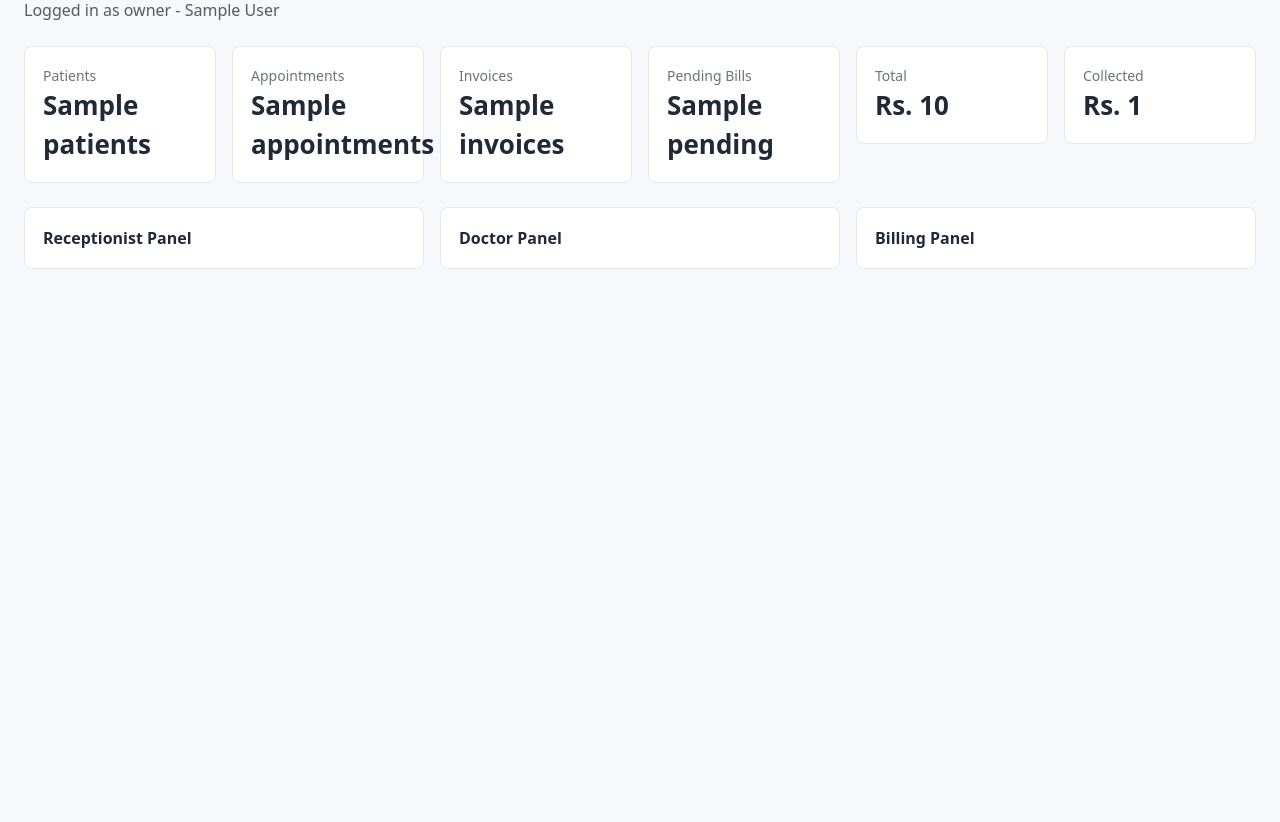
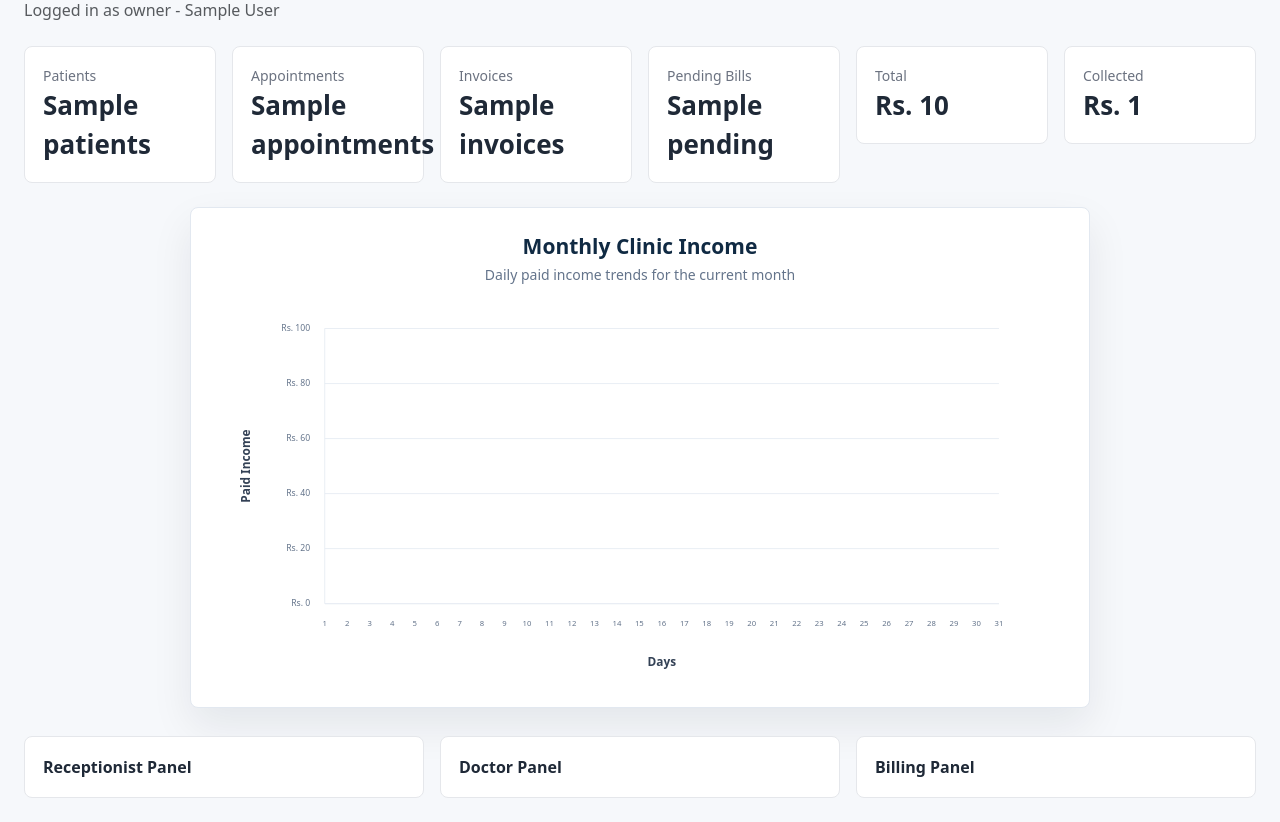
Before and after one commit to Nagammai-Nags/Clinic-Management, a Flask app: template templates/dashboard.html in a window 1280 px wide. Shown: the part 125-947 px from the top of the page. Before the commit the page ends 394 px from the top, so only its background shows below. Run offline with Flask 3, Linux system fonts and the light colour scheme; the visitor is signed in with stand-in values (Sample User, id 1); the template is opened without the code that fills it: most values are stand-ins (such as "Sample title", 1, 10 or a date in 2020).

Commit message:
added graph for insights in owner login

```diff
--- a/app.py
+++ b/app.py
@@ -1,6 +1,7 @@
 import os
 import shutil
 import subprocess
+from datetime import date, datetime
 from pathlib import Path
 
 from flask import Flask, flash, redirect, render_template, request, session, url_for
@@ -114,6 +115,23 @@ def can_open_appointment(appointment_id):
     return any(item["appointment_id"] == str(appointment_id) for item in doctor_queue)
 
 
+def monthly_income_series(invoices):
+    today = date.today()
+    daily_totals = [0.0] * 31
+
+    for invoice in invoices:
+        if invoice.get("status") != "Paid":
+            continue
+        try:
+            invoice_date = datetime.strptime(invoice.get("date", ""), "%Y-%m-%d").date()
+        except ValueError:
+            continue
+        if invoice_date.year == today.year and invoice_date.month == today.month and 1 <= invoice_date.day <= 31:
+            daily_totals[invoice_date.day - 1] += float(invoice.get("paid") or 0)
+
+    return [{"day": day, "amount": daily_totals[day - 1]} for day in range(1, 32)]
+
+
 @app.context_processor
 def inject_user():
     return {
@@ -153,7 +171,14 @@ def dashboard():
         return guard
     stat_fields = ["patients", "appointments", "invoices", "pending", "total", "paid"]
     stats = rows("stats", stat_fields)[0]
-    return render_template("dashboard.html", stats=stats)
+    income_series = []
+    if session.get("role") == "owner":
+        invoice_fields = [
+            "invoice_id", "patient_id", "patient_name", "patient_phone", "doctor", "consultation",
+            "medicine", "lab", "total", "paid", "status", "method", "date",
+        ]
+        income_series = monthly_income_series(rows("billing", invoice_fields))
+    return render_template("dashboard.html", stats=stats, income_series=income_series)
 
 
 @app.route("/patients")
--- a/static/script.js
+++ b/static/script.js
@@ -21,3 +21,121 @@ if (billingSearch && billingTable) {
     });
   });
 }
+
+const incomeChart = document.querySelector(".income-chart");
+
+if (incomeChart) {
+  const data = JSON.parse(incomeChart.dataset.income || "[]");
+  const svg = incomeChart.querySelector("svg");
+  const grid = svg.querySelector(".chart-grid");
+  const yLabels = svg.querySelector(".chart-y-labels");
+  const xLabels = svg.querySelector(".chart-x-labels");
+  const line = svg.querySelector(".chart-line");
+  const area = svg.querySelector(".chart-area");
+  const points = svg.querySelector(".chart-points");
+  const tooltip = document.createElement("div");
+
+  tooltip.className = "chart-tooltip";
+  incomeChart.appendChild(tooltip);
+
+  const chart = { left: 104, right: 36, top: 28, bottom: 72, width: 740, height: 302 };
+  const maxAmount = Math.max(...data.map((item) => Number(item.amount)), 0);
+  const yMax = Math.max(100, Math.ceil(maxAmount / 100) * 100);
+  const xFor = (day) => chart.left + ((day - 1) / 30) * chart.width;
+  const yFor = (amount) => chart.top + chart.height - (Number(amount) / yMax) * chart.height;
+  const make = (name, attrs = {}) => {
+    const element = document.createElementNS("http://www.w3.org/2000/svg", name);
+    Object.entries(attrs).forEach(([key, value]) => element.setAttribute(key, value));
+    return element;
+  };
+  const formatAmount = (amount) => `Rs. ${Number(amount).toLocaleString("en-IN")}`;
+  const formatAxisAmount = (amount) => {
+    const value = Number(amount);
+    if (value >= 100000) return `Rs. ${(value / 100000).toFixed(1).replace(".0", "")}L`;
+    if (value >= 1000) return `Rs. ${(value / 1000).toFixed(1).replace(".0", "")}K`;
+    return formatAmount(value);
+  };
+  const smoothPath = (items) => {
+    if (!items.length) return "";
+
+    const coords = items.map((item) => [xFor(item.day), yFor(item.amount)]);
+    return coords.reduce((path, point, index) => {
+      if (index === 0) return `M ${point[0]} ${point[1]}`;
+
+      const previous = coords[index - 1];
+      const controlX = (previous[0] + point[0]) / 2;
+      return `${path} C ${controlX} ${previous[1]}, ${controlX} ${point[1]}, ${point[0]} ${point[1]}`;
+    }, "");
+  };
+
+  for (let index = 0; index <= 5; index += 1) {
+    const amount = (yMax / 5) * index;
+    const y = yFor(amount);
+    grid.appendChild(make("line", { x1: chart.left, x2: chart.left + chart.width, y1: y, y2: y }));
+    yLabels.appendChild(make("text", {
+      class: "chart-y-label",
+      x: chart.left - 16,
+      y: y + 3,
+    })).textContent = formatAxisAmount(amount);
+  }
+
+  grid.appendChild(make("line", {
+    class: "chart-axis",
+    x1: chart.left,
+    x2: chart.left,
+    y1: chart.top,
+    y2: chart.top + chart.height,
+  }));
+  grid.appendChild(make("line", {
+    class: "chart-axis",
+    x1: chart.left,
+    x2: chart.left + chart.width,
+    y1: chart.top + chart.height,
+    y2: chart.top + chart.height,
+  }));
+
+  Array.from({ length: 31 }, (_, index) => index + 1).forEach((day) => {
+    xLabels.appendChild(make("text", {
+      class: "chart-x-label",
+      x: xFor(day),
+      y: chart.top + chart.height + 24,
+    })).textContent = day;
+  });
+
+  const path = smoothPath(data);
+  line.setAttribute("d", path);
+  area.setAttribute(
+    "d",
+    `${path} L ${xFor(31)} ${chart.top + chart.height} L ${xFor(1)} ${chart.top + chart.height} Z`
+  );
+
+  data.forEach((item) => {
+    const circle = make("circle", {
+      class: "chart-point",
+      cx: xFor(item.day),
+      cy: yFor(item.amount),
+      r: Number(item.amount) > 0 ? 5.5 : 4,
+      tabindex: 0,
+      "aria-label": `Day ${item.day}, paid amount ${formatAmount(item.amount)}`,
+    });
+
+    const showTooltip = () => {
+      const rect = circle.getBoundingClientRect();
+      circle.classList.add("chart-point--active");
+      tooltip.innerHTML = `<span>Clinic income trend</span>Day ${item.day}`;
+      tooltip.style.left = `${rect.left + rect.width / 2}px`;
+      tooltip.style.top = `${rect.top}px`;
+      tooltip.style.opacity = "1";
+    };
+    const hideTooltip = () => {
+      circle.classList.remove("chart-point--active");
+      tooltip.style.opacity = "0";
+    };
+
+    circle.addEventListener("mouseenter", showTooltip);
+    circle.addEventListener("focus", showTooltip);
+    circle.addEventListener("mouseleave", hideTooltip);
+    circle.addEventListener("blur", hideTooltip);
+    points.appendChild(circle);
+  });
+}
--- a/static/style.css
+++ b/static/style.css
@@ -40,6 +40,139 @@ body {
 
 .module-link {
   font-weight: 700;
+}
+
+.owner-analytics-center {
+  display: flex;
+  justify-content: center;
+  width: 100%;
+  margin: 10px 0 28px;
+}
+
+.income-panel {
+  width: min(900px, 100%);
+  background: #fff;
+  border: 1px solid #e2e8f0;
+  border-radius: 8px;
+  padding: 26px 28px 22px;
+  box-shadow: 0 18px 42px rgba(15, 23, 42, 0.08);
+}
+
+.income-panel__header {
+  display: flex;
+  align-items: flex-start;
+  justify-content: center;
+  gap: 18px;
+  margin-bottom: 18px;
+  text-align: center;
+}
+
+.income-panel__header h3 {
+  margin: 0;
+  font-size: 21px;
+  font-weight: 700;
+  color: #102a43;
+}
+
+.income-panel__header p {
+  margin: 4px 0 0;
+  color: #64748b;
+  font-size: 14px;
+}
+
+.income-chart {
+  position: relative;
+  width: 100%;
+  max-width: 820px;
+  margin: 0 auto;
+  overflow: visible;
+}
+
+.income-chart svg {
+  display: block;
+  width: 100%;
+  height: auto;
+}
+
+.chart-grid line {
+  stroke: #e7edf3;
+  stroke-width: 1;
+}
+
+.chart-axis {
+  stroke: #cbd5e1;
+  stroke-width: 1.4;
+}
+
+.chart-y-label,
+.chart-x-label {
+  fill: #64748b;
+  font-size: 9.5px;
+}
+
+.chart-y-label {
+  text-anchor: end;
+}
+
+.chart-x-label {
+  font-size: 8.5px;
+  text-anchor: middle;
+}
+
+.axis-title {
+  fill: #334155;
+  font-size: 13px;
+  font-weight: 700;
+  text-anchor: middle;
+}
+
+.chart-area {
+  fill: rgba(20, 184, 166, 0.12);
+}
+
+.chart-line {
+  fill: none;
+  stroke: #0f766e;
+  stroke-linecap: round;
+  stroke-linejoin: round;
+  stroke-width: 3.5;
+}
+
+.chart-point {
+  fill: #fff;
+  stroke: #0f766e;
+  stroke-width: 2.8;
+}
+
+.chart-point--active,
+.chart-point:focus {
+  fill: #14b8a6;
+  outline: none;
+}
+
+.chart-tooltip {
+  position: fixed;
+  z-index: 20;
+  pointer-events: none;
+  opacity: 0;
+  transform: translate(-50%, -115%);
+  border: 1px solid #dbeafe;
+  border-radius: 8px;
+  background: #fff;
+  box-shadow: 0 16px 36px rgba(15, 23, 42, 0.14);
+  color: #102a43;
+  font-size: 13px;
+  font-weight: 700;
+  padding: 8px 10px;
+  transition: opacity 120ms ease;
+  white-space: nowrap;
+}
+
+.chart-tooltip span {
+  display: block;
+  color: #64748b;
+  font-size: 11px;
+  font-weight: 600;
 }
 
 .table {
@@ -137,4 +270,25 @@ body {
   .assign-form, .pay-form, .form-grid, .patient-summary {
     grid-template-columns: 1fr;
   }
+
+  .owner-analytics-center {
+    margin-top: 4px;
+  }
+
+  .income-panel {
+    padding: 20px 14px 18px;
+  }
+
+  .income-panel__header {
+    flex-direction: column;
+    align-items: center;
+  }
+
+  .income-panel__header h3 {
+    font-size: 19px;
+  }
+
+  .income-panel__header p {
+    font-size: 13px;
+  }
 }
--- a/templates/dashboard.html
+++ b/templates/dashboard.html
@@ -18,6 +18,37 @@
   <div class="col-md-2"><div class="metric"><span>Collected</span><strong>Rs. {{ stats.paid }}</strong></div></div>
 </div>
 
+{% if current_role == 'owner' %}
+<div class="owner-analytics-center">
+  <section class="income-panel" aria-labelledby="incomeChartTitle">
+    <div class="income-panel__header">
+      <div>
+        <h3 id="incomeChartTitle">Monthly Clinic Income</h3>
+        <p>Daily paid income trends for the current month</p>
+      </div>
+    </div>
+
+    <div
+      class="income-chart"
+      data-income='{{ income_series | tojson }}'
+      aria-label="Line graph showing daily paid income from day 1 to day 31"
+    >
+      <svg viewBox="0 0 900 420" role="img" aria-labelledby="incomeChartTitle incomeChartDesc">
+        <desc id="incomeChartDesc">The X-axis shows days 1 to 31 and the line shows the monthly clinic income trend.</desc>
+        <g class="chart-grid"></g>
+        <g class="chart-y-labels"></g>
+        <g class="chart-x-labels"></g>
+        <path class="chart-area" d=""></path>
+        <path class="chart-line" d=""></path>
+        <g class="chart-points"></g>
+        <text class="axis-title axis-title--x" x="474" y="398">Days</text>
+        <text class="axis-title axis-title--y" x="-179" y="22" transform="rotate(-90)">Paid Income</text>
+      </svg>
+    </div>
+  </section>
+</div>
+{% endif %}
+
 <div class="row g-3">
   {% if current_role in ['reception', 'owner'] %}
   <div class="col-md-4"><a class="module-link" href="{{ url_for('patients') }}">Receptionist Panel</a></div>
```
